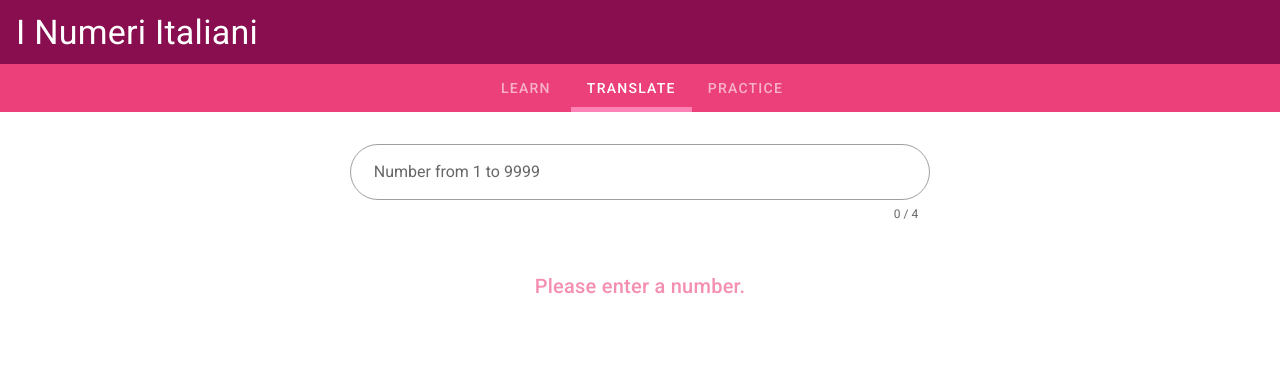
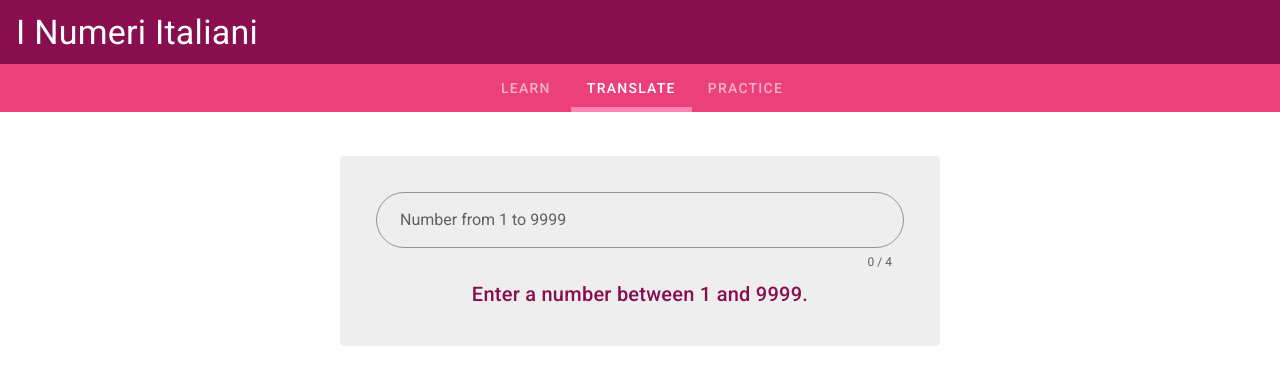
Before and after one commit to treecasiano/i-numeri-italiani, a Vue app: page /#/ in a window 1280 px wide. Both pictures are taken after a click on the tab "TRANSLATE". Shown: the top 384 px of the page. Built offline with nearby package versions, Linux system fonts and the light colour scheme.

Commit message:
Add first draft of validation rules

```diff
--- a/src/App.vue
+++ b/src/App.vue
@@ -20,6 +20,7 @@
       </template>
     </v-app-bar>
     <v-main>
+      <v-container>
         <v-tabs-items v-model="tabs" color="transparent">
           <v-tab-item>
             <Lesson />
@@ -29,6 +30,7 @@
           </v-tab-item>
           <v-tab-item></v-tab-item>
         </v-tabs-items>
+      </v-container>
     </v-main>
   </v-app>
 </template>
--- a/src/components/NumberToTextTranslator.vue
+++ b/src/components/NumberToTextTranslator.vue
@@ -1,12 +1,17 @@
 <template>
-  <v-container>
-    <v-layout wrap justify-center text-center>
-      <v-flex xs12 md6 ma-5 align-self-baseline>
+  <v-card
+    class="mx-auto my-8 pa-5"
+    color="grey lighten-3"
+    elevation="0"
+    max-width="600"
+  >
+    <v-card-text class="text-center">
+      <div>
         <v-text-field
-          v-model="numberToTranslate"
           :counter="counter"
+          :rules="rules"
+          @click:clear="clearValue"
           @keyup="translateNumber(numberToTranslate)"
-          @click:clear="clearValue"
           clearable
           color="secondary"
           label="Number from 1 to 9999"
@@ -18,16 +23,17 @@
           rounded
           step="1"
           type="number"
+          v-model="numberToTranslate"
         ></v-text-field>
-      </v-flex>
-      <v-flex v-if="translatedNumber" xs12 md6 ma-5 align-self-baseline>
-        <div class="accent--text title">{{ translatedNumber }}</div>
-      </v-flex>
-      <v-flex v-else xs12 md6 ma-5 align-self-baseline>
-        <div class="accent--text title">{{ promptToEnterNumber }}</div>
-      </v-flex>
-    </v-layout>
-  </v-container>
+      </div>
+      <div v-if="translatedNumber">
+        <div class="primary--text title">{{ translatedNumber }}</div>
+      </div>
+      <div v-else>
+        <div class="primary--text title">{{ promptToEnterNumber }}</div>
+      </div>
+    </v-card-text>
+  </v-card>
 </template>
 
 <script>
@@ -39,7 +45,14 @@ export default {
   data: () => ({
     counter: 4,
     numberToTranslate: null,
-    promptToEnterNumber: "Please enter a number.",
+    promptToEnterNumber: "Enter a number between 1 and 9999.",
+    rules: [
+      value =>
+        value >= 0 ||
+        "Must be a number greater than 0 and should not start with a 0.",
+      value => (value || "").length < 5 || "Max 4 characters",
+      value => (value && !value.includes(".")) || "Integers only, please.",
+    ],
     translatedNumber: null,
   }),
   methods: {
@@ -47,8 +60,8 @@ export default {
       this.translatedNumber = null;
     },
     translateNumber(input) {
+      // TODO: Prevent use of commas.
       // TODO: Fix layout. (Convert tables to Vuetify simple tables.)
-      // TODO: Add input validation for numbers outside of the range and don't allow negative numbers or commas
       // TODO: Check for range, and return message here.
       // TODO: Clean up the JavaScript.
       // TODO: Fix router. (Show tab in URL.)
```
Lines whose indentation alone changed are shown as unchanged.
